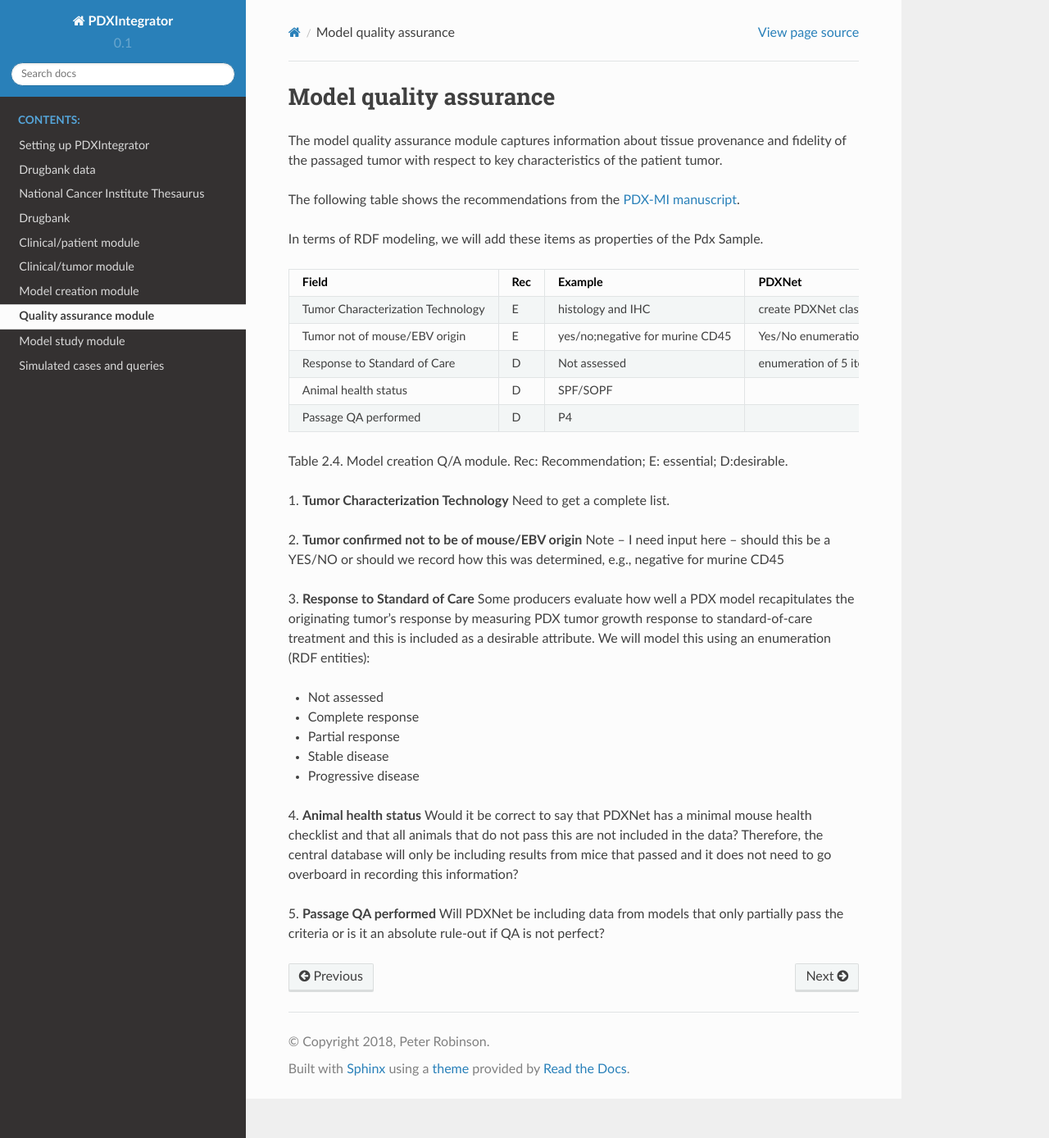
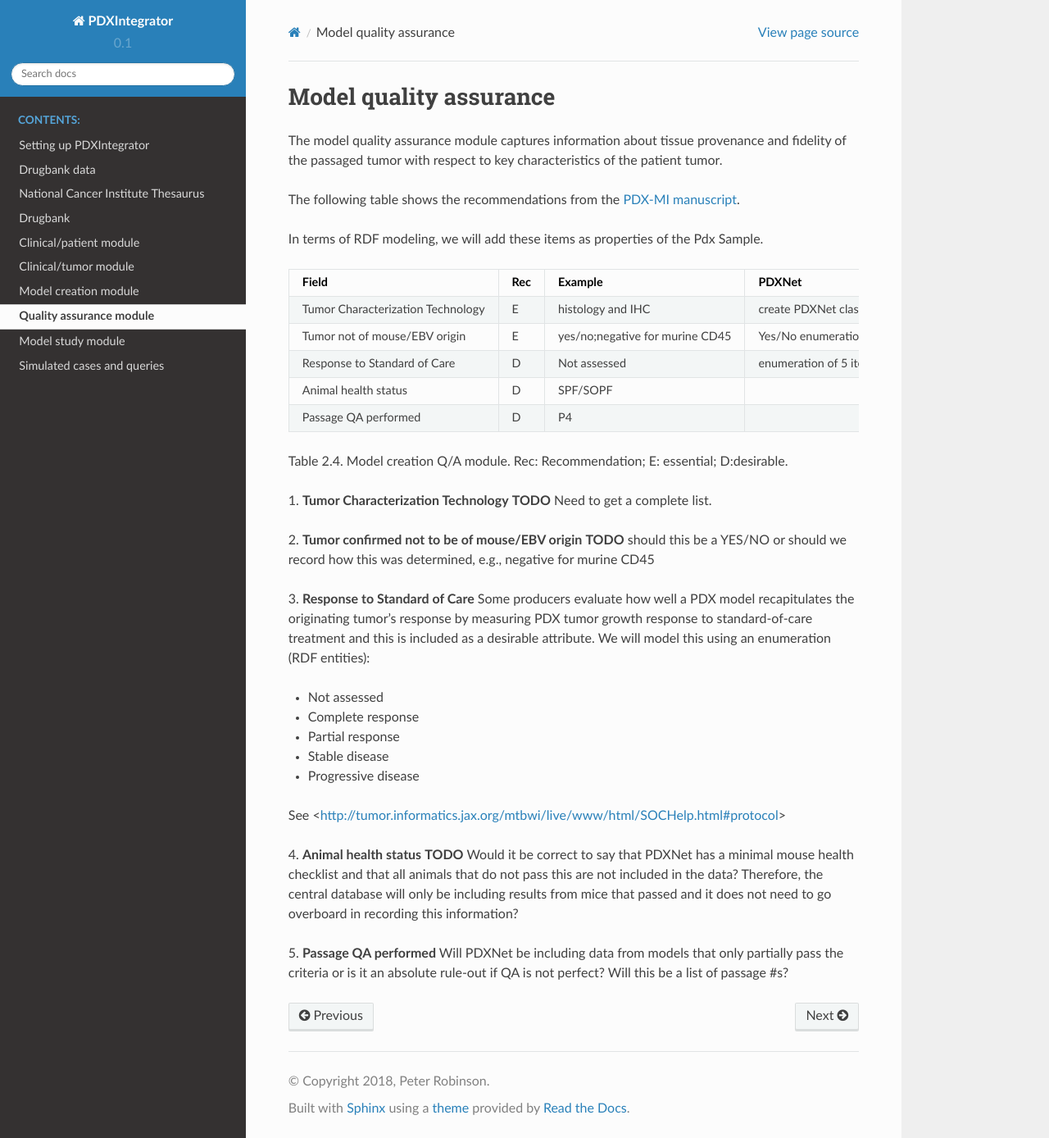
Before and after one commit to TheJacksonLaboratory/PDXintegrator, a Sphinx documentation site: the page built from docs/quality.rst, in a window 1280 px wide and 1388 px high. Shown: the whole window at 82% size. Built offline with Sphinx 7.4.7 and the Read the Docs theme 2.0.0, drawn with Linux system fonts in a browser that asks for light colours.

Commit message:
Update quality.rst

```diff
--- a/docs/quality.rst
+++ b/docs/quality.rst
@@ -26,10 +26,10 @@ Table 2.4. Model creation Q/A module. Rec: Recommendation; E: essential; D:desir
 
 
 1. **Tumor Characterization Technology**
-Need to get a complete list.
+**TODO** Need to get a complete list.
 
 2. **Tumor confirmed not to be of mouse/EBV origin**
-Note -- I need input here -- should this be a YES/NO or should we record how this was determined, e.g.,
+**TODO** should this be a YES/NO or should we record how this was determined, e.g.,
 negative    for    murine    CD45
 
 3. **Response to Standard of Care**
@@ -43,13 +43,12 @@ using an enumeration (RDF entities):
 * Stable disease
 * Progressive disease
 
-
+See <http://tumor.informatics.jax.org/mtbwi/live/www/html/SOCHelp.html#protocol>
 
 4. **Animal health status**
-Would it be correct to say that PDXNet has a minimal mouse health checklist and that all animals that do not pass
+**TODO** Would it be correct to say that PDXNet has a minimal mouse health checklist and that all animals that do not pass
 this are not included in the data? Therefore, the central database will only be including results from mice that passed
 and it does not need to go overboard in recording this information?
 
-
 5. **Passage QA performed**
-Will PDXNet be including data from models that only partially pass the criteria or is it an absolute rule-out if QA is not perfect?
+Will PDXNet be including data from models that only partially pass the criteria or is it an absolute rule-out if QA is not perfect? Will this be a list of passage #s?
```
